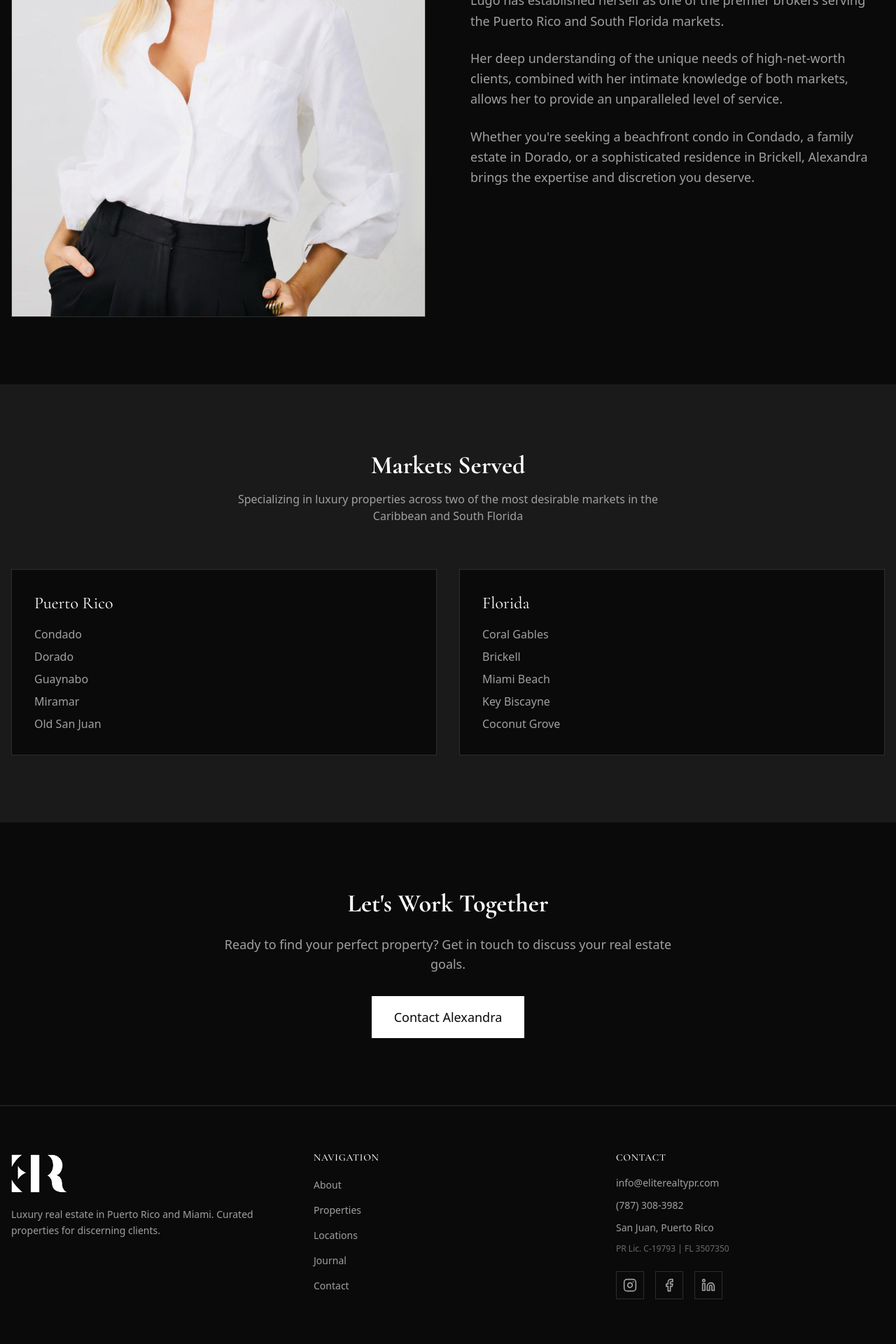
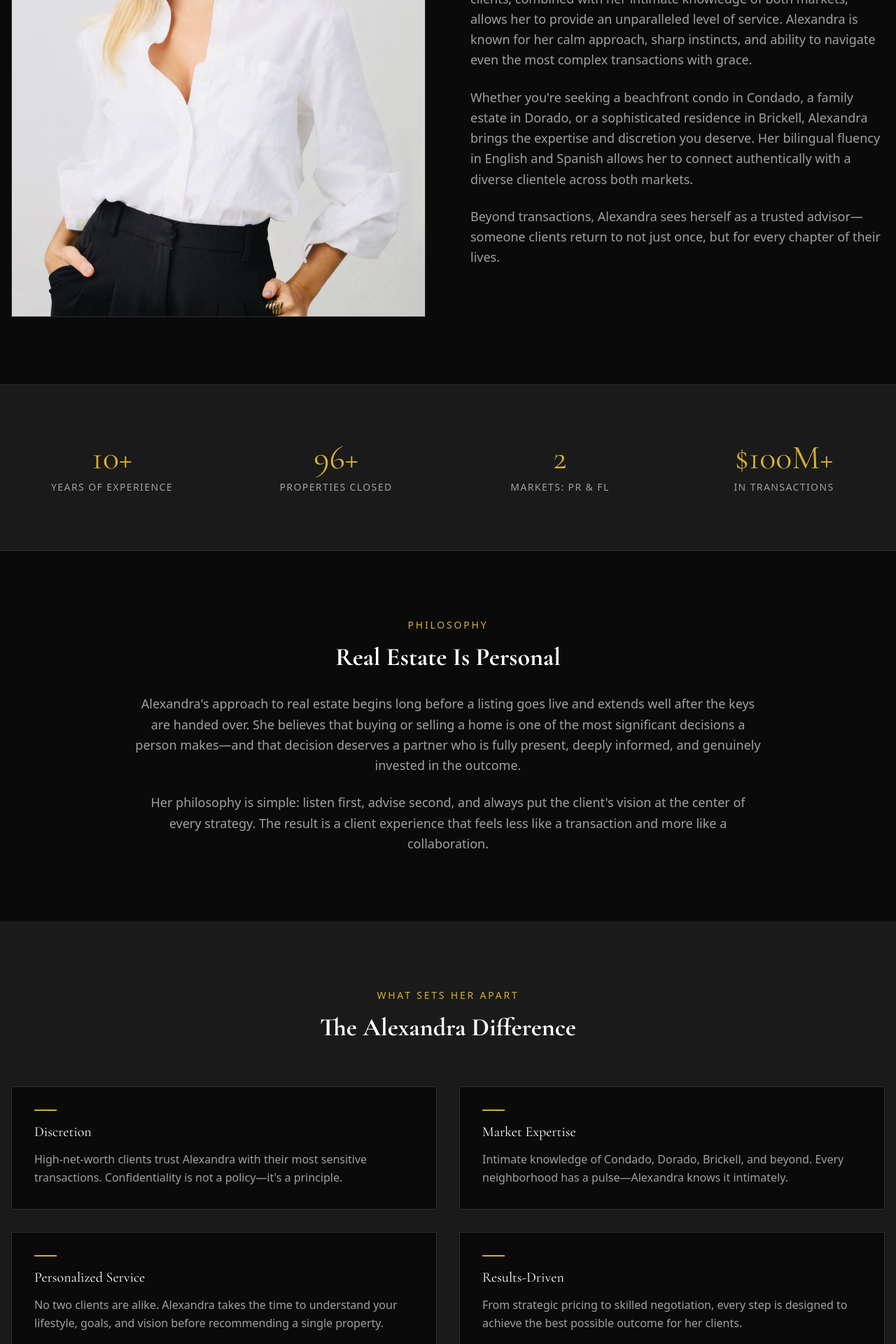
Before and after one commit to gokronos/elite_realty_final, a Next.js app: page /about in a window 1280 px wide. Shown: the part 480-2400 px from the top of the page at 70% size. Built offline with nearby package versions, Linux system fonts and the light colour scheme; no server answers.

Commit message:
feat: expand About page with stats, philosophy, values and improved markets

```diff
--- a/app/(site)/about/page.tsx
+++ b/app/(site)/about/page.tsx
@@ -11,13 +11,44 @@ export const metadata: Metadata = {
     "Meet Alexandra Lugo, luxury real estate broker specializing in Puerto Rico and Miami properties.",
 };
 
+const stats = [
+  { value: "10+", label: "Years of Experience" },
+  { value: "96+", label: "Properties Closed" },
+  { value: "2", label: "Markets: PR & FL" },
+  { value: "$100M+", label: "In Transactions" },
+];
+
+const values = [
+  {
+    title: "Discretion",
+    description:
+      "High-net-worth clients trust Alexandra with their most sensitive transactions. Confidentiality is not a policy—it's a principle.",
+  },
+  {
+    title: "Market Expertise",
+    description:
+      "Intimate knowledge of Condado, Dorado, Brickell, and beyond. Every neighborhood has a pulse—Alexandra knows it intimately.",
+  },
+  {
+    title: "Personalized Service",
+    description:
+      "No two clients are alike. Alexandra takes the time to understand your lifestyle, goals, and vision before recommending a single property.",
+  },
+  {
+    title: "Results-Driven",
+    description:
+      "From strategic pricing to skilled negotiation, every step is designed to achieve the best possible outcome for her clients.",
+  },
+];
+
 export default function AboutPage() {
   const schemaData = generateAboutPageSchema();
 
   return (
     <div className="min-h-screen bg-[#0a0a0a]">
       <JsonLd data={schemaData} />
-      {/* Hero */}
+
+      {/* ── Hero ── */}
       <section className="pt-16 pb-24 px-4">
         <div className="container mx-auto">
           <div className="grid grid-cols-1 lg:grid-cols-2 gap-16 items-center">
@@ -50,12 +81,21 @@ export default function AboutPage() {
                 <p>
                   Her deep understanding of the unique needs of high-net-worth
                   clients, combined with her intimate knowledge of both markets,
-                  allows her to provide an unparalleled level of service.
+                  allows her to provide an unparalleled level of service. Alexandra
+                  is known for her calm approach, sharp instincts, and ability to
+                  navigate even the most complex transactions with grace.
                 </p>
                 <p>
                   Whether you&apos;re seeking a beachfront condo in Condado, a
                   family estate in Dorado, or a sophisticated residence in Brickell,
-                  Alexandra brings the expertise and discretion you deserve.
+                  Alexandra brings the expertise and discretion you deserve. Her
+                  bilingual fluency in English and Spanish allows her to connect
+                  authentically with a diverse clientele across both markets.
+                </p>
+                <p>
+                  Beyond transactions, Alexandra sees herself as a trusted advisor—
+                  someone clients return to not just once, but for every chapter of
+                  their lives.
                 </p>
               </div>
             </div>
@@ -63,10 +103,82 @@ export default function AboutPage() {
         </div>
       </section>
 
-      {/* Markets */}
+      {/* ── Stats ── */}
+      <section className="py-20 px-4 bg-[#1a1a1a] border-y border-[#2d2d2d]">
+        <div className="container mx-auto">
+          <div className="grid grid-cols-2 md:grid-cols-4 gap-8 text-center">
+            {stats.map((stat) => (
+              <div key={stat.label}>
+                <p className="font-serif text-4xl md:text-5xl text-[#d4af37] mb-2">
+                  {stat.value}
+                </p>
+                <p className="text-[#a0a0a0] text-sm uppercase tracking-widest">
+                  {stat.label}
+                </p>
+              </div>
+            ))}
+          </div>
+        </div>
+      </section>
+
+      {/* ── Philosophy ── */}
+      <section className="py-24 px-4 bg-[#0a0a0a]">
+        <div className="container mx-auto max-w-4xl text-center">
+          <p className="text-sm uppercase tracking-[0.2em] text-[#d4af37] mb-4">
+            Philosophy
+          </p>
+          <h2 className="font-serif text-3xl md:text-4xl font-bold text-white mb-8">
+            Real Estate Is Personal
+          </h2>
+          <p className="text-[#a0a0a0] text-lg leading-relaxed mb-6">
+            Alexandra&apos;s approach to real estate begins long before a listing
+            goes live and extends well after the keys are handed over. She believes
+            that buying or selling a home is one of the most significant decisions
+            a person makes—and that decision deserves a partner who is fully present,
+            deeply informed, and genuinely invested in the outcome.
+          </p>
+          <p className="text-[#a0a0a0] text-lg leading-relaxed">
+            Her philosophy is simple: listen first, advise second, and always put
+            the client&apos;s vision at the center of every strategy. The result is a
+            client experience that feels less like a transaction and more like a
+            collaboration.
+          </p>
+        </div>
+      </section>
+
+      {/* ── Core Values ── */}
       <section className="py-24 px-4 bg-[#1a1a1a]">
         <div className="container mx-auto">
           <div className="text-center mb-16">
+            <p className="text-sm uppercase tracking-[0.2em] text-[#d4af37] mb-4">
+              What Sets Her Apart
+            </p>
+            <h2 className="font-serif text-3xl md:text-4xl font-bold text-white">
+              The Alexandra Difference
+            </h2>
+          </div>
+          <div className="grid grid-cols-1 md:grid-cols-2 gap-8">
+            {values.map((v) => (
+              <div
+                key={v.title}
+                className="p-8 bg-[#0a0a0a] border border-[#2d2d2d] hover:border-[#d4af37] transition-colors duration-300"
+              >
+                <div className="w-8 h-0.5 bg-[#d4af37] mb-4" />
+                <h3 className="font-serif text-xl text-white mb-3">{v.title}</h3>
+                <p className="text-[#a0a0a0] leading-relaxed">{v.description}</p>
+              </div>
+            ))}
+          </div>
+        </div>
+      </section>
+
+      {/* ── Markets ── */}
+      <section className="py-24 px-4 bg-[#0a0a0a]">
+        <div className="container mx-auto">
+          <div className="text-center mb-16">
+            <p className="text-sm uppercase tracking-[0.2em] text-[#d4af37] mb-4">
+              Coverage
+            </p>
             <h2 className="font-serif text-3xl md:text-4xl font-bold text-white mb-4">
               Markets Served
             </h2>
@@ -75,44 +187,52 @@ export default function AboutPage() {
               markets in the Caribbean and South Florida
             </p>
           </div>
-
           <div className="grid grid-cols-1 md:grid-cols-2 gap-8">
-            {/* Puerto Rico */}
-            <div className="p-8 bg-[#0a0a0a] border border-[#2d2d2d]">
-              <h3 className="font-serif text-2xl text-white mb-4">Puerto Rico</h3>
+            <div className="p-8 bg-[#1a1a1a] border border-[#2d2d2d]">
+              <div className="w-8 h-0.5 bg-[#d4af37] mb-6" />
+              <h3 className="font-serif text-2xl text-white mb-2">Puerto Rico</h3>
+              <p className="text-[#a0a0a0] text-sm mb-6">
+                From the sophisticated streets of Condado to the exclusive golf
+                communities of Dorado, Alexandra is your guide to island luxury.
+              </p>
               <ul className="space-y-2 text-[#a0a0a0]">
-                <li>Condado</li>
-                <li>Dorado</li>
-                <li>Guaynabo</li>
-                <li>Miramar</li>
-                <li>Old San Juan</li>
+                {["Condado", "Dorado", "Guaynabo", "Miramar", "Ocean Park", "Hato Rey", "Santurce"].map((loc) => (
+                  <li key={loc} className="flex items-center gap-2">
+                    <span className="w-1 h-1 rounded-full bg-[#d4af37]" />
+                    {loc}
+                  </li>
+                ))}
               </ul>
             </div>
-
-            {/* Florida */}
-            <div className="p-8 bg-[#0a0a0a] border border-[#2d2d2d]">
-              <h3 className="font-serif text-2xl text-white mb-4">Florida</h3>
+            <div className="p-8 bg-[#1a1a1a] border border-[#2d2d2d]">
+              <div className="w-8 h-0.5 bg-[#d4af37] mb-6" />
+              <h3 className="font-serif text-2xl text-white mb-2">Florida</h3>
+              <p className="text-[#a0a0a0] text-sm mb-6">
+                Navigating Miami&apos;s competitive luxury market with the same
+                precision and care she brings to every client relationship.
+              </p>
               <ul className="space-y-2 text-[#a0a0a0]">
-                <li>Coral Gables</li>
-                <li>Brickell</li>
-                <li>Miami Beach</li>
-                <li>Key Biscayne</li>
-                <li>Coconut Grove</li>
+                {["Coral Gables", "Brickell", "Miami Beach", "Key Biscayne", "Coconut Grove"].map((loc) => (
+                  <li key={loc} className="flex items-center gap-2">
+                    <span className="w-1 h-1 rounded-full bg-[#d4af37]" />
+                    {loc}
+                  </li>
+                ))}
               </ul>
             </div>
           </div>
         </div>
       </section>
 
-      {/* CTA */}
-      <section className="py-24 px-4 bg-[#0a0a0a]">
+      {/* ── CTA ── */}
+      <section className="py-24 px-4 bg-[#1a1a1a] border-t border-[#2d2d2d]">
         <div className="container mx-auto text-center">
           <h2 className="font-serif text-3xl md:text-4xl font-bold text-white mb-6">
             Let&apos;s Work Together
           </h2>
           <p className="text-[#a0a0a0] text-lg mb-8 max-w-2xl mx-auto">
             Ready to find your perfect property? Get in touch to discuss your
-            real estate goals.
+            real estate goals. Alexandra responds personally to every inquiry.
           </p>
           <Link href="/contact">
             <Button variant="primary" size="lg">
```
